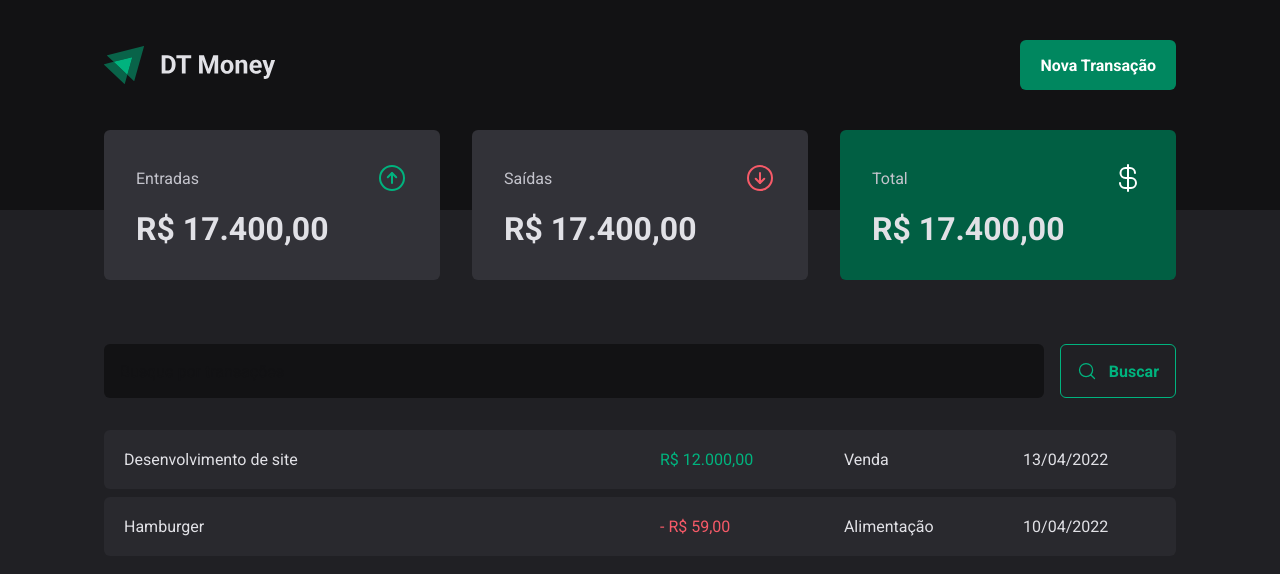
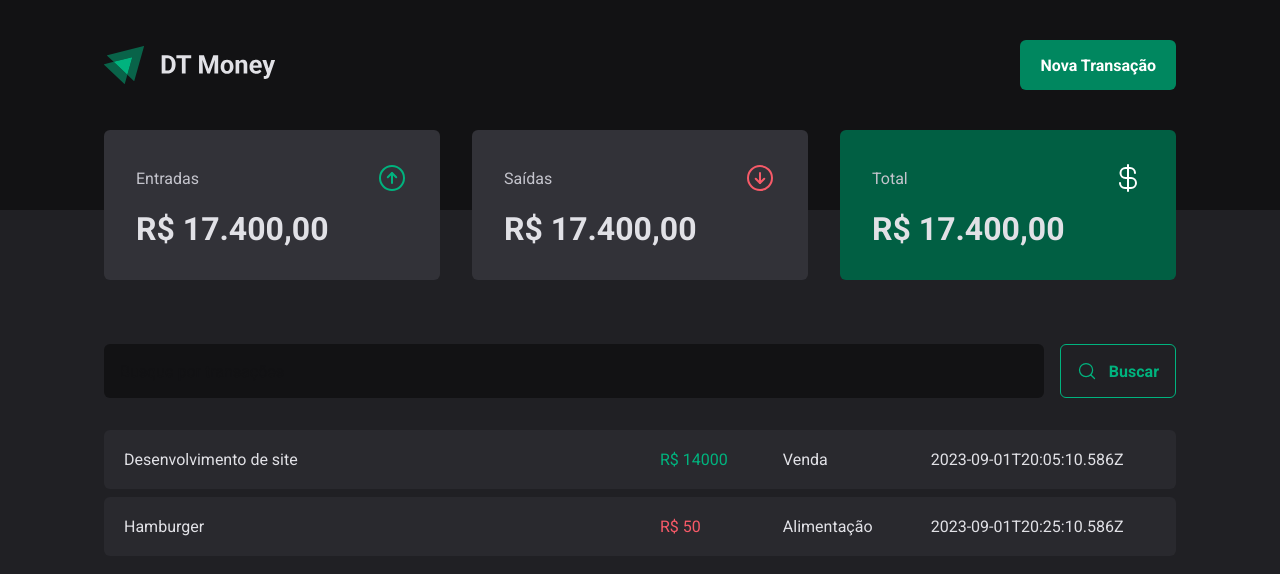
Before and after one commit to danield-dcc/react-dtmoney, a React (Vite) app: page / in a window 1280 px wide. Shown: the top 574 px of the page. Built offline with nearby package versions, Linux system fonts and the light colour scheme; data requests are answered from the project's data file.

Commit message:
🎨 add transactions context

```diff
--- a/src/App.tsx
+++ b/src/App.tsx
@@ -3,12 +3,16 @@
 import { GlobalStyle } from "./styles/global";
 
 import { Transactions } from "./pages/Transactions";
+import { TransactionsProvider } from "./contexts/TransactionsContext";
 
 export function App() {
   return (
     <ThemeProvider theme={defaultTheme}>
       <GlobalStyle />
-      <Transactions />
+
+      <TransactionsProvider>
+        <Transactions />
+      </TransactionsProvider>
     </ThemeProvider>
   );
 }
--- /dev/null
+++ b/src/contexts/TransactionsContext.tsx
@@ -0,0 +1,48 @@
+import {
+  ReactNode,
+  createContext,
+  useContext,
+  useEffect,
+  useState,
+} from "react";
+
+interface Transaction {
+  id: number;
+  description: string;
+  type: "income" | "outcome";
+  category: string;
+  price: number;
+  createAt: string;
+}
+
+interface TransactionContextType {
+  transactions: Transaction[];
+}
+
+interface TransactionsProviderProps {
+  children: ReactNode;
+}
+
+const TransactionContext = createContext({} as TransactionContextType);
+
+export function TransactionsProvider({ children }: TransactionsProviderProps) {
+  const [transactions, setTransactions] = useState<Transaction[]>([]);
+
+  async function loadTransactions() {
+    const response = await fetch("http://localhost:3333/transactions");
+    const data = await response.json();
+
+    setTransactions(data);
+  }
+  useEffect(() => {
+    loadTransactions();
+  }, []);
+  return (
+    <TransactionContext.Provider value={{ transactions }}>
+      {children}
+    </TransactionContext.Provider>
+  );
+}
+
+// eslint-disable-next-line react-refresh/only-export-components
+export const useTransactions = () => useContext(TransactionContext);
--- a/src/pages/Transactions/index.tsx
+++ b/src/pages/Transactions/index.tsx
@@ -1,29 +1,42 @@
 import { Header } from "../../components/Header";
 import { SearchForm } from "../../components/SearchForm";
 import { Summary } from "../../components/Summary";
-import { PriceHighlight, TransactionsContainer, TransactionsTable } from "./styles";
+import {
+  PriceHighlight,
+  TransactionsContainer,
+  TransactionsTable,
+} from "./styles";
+import { useTransactions } from "../../contexts/TransactionsContext";
+
+
 
 export function Transactions() {
+  const { transactions } = useTransactions()
+
   return (
     <div>
       <Header />
       <Summary />
+
       <TransactionsContainer>
-      <SearchForm />
+        <SearchForm />
         <TransactionsTable>
           <tbody>
-            <tr>
-              <td width={"50%"}>Desenvolvimento de site</td>
-              <td><PriceHighlight variant="income">R$ 12.000,00</PriceHighlight></td>
-              <td>Venda</td>
-              <td>13/04/2022</td>
-            </tr>
-            <tr>
-              <td width={"50%"}>Hamburger</td>
-              <td><PriceHighlight variant="outcome">- R$ 59,00</PriceHighlight></td>
-              <td>Alimentação</td>
-              <td>10/04/2022</td>
-            </tr>
+            {transactions.map((transaction) => {
+              return (
+                <tr key={transaction.id}>
+                  <td width={"50%"}>{transaction.description}</td>
+                  <td>
+                    <PriceHighlight variant={transaction.type}>
+                      R${" "}{transaction.price}
+                    </PriceHighlight>
+                  </td>
+                  <td>{transaction.category}</td>
+                  <td>{transaction.createAt}</td>
+                </tr>
+              );
+            })}
+
           </tbody>
         </TransactionsTable>
       </TransactionsContainer>
```
